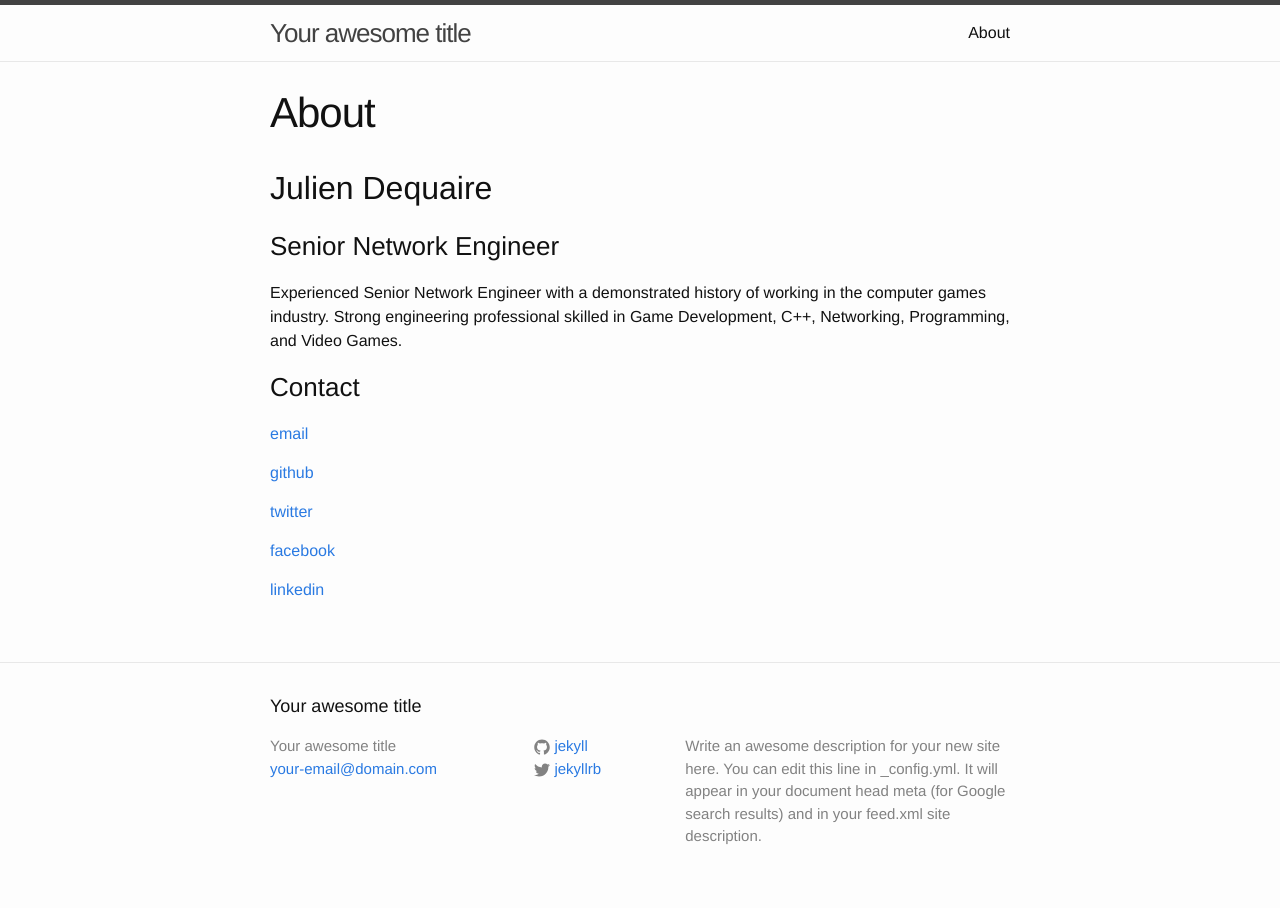
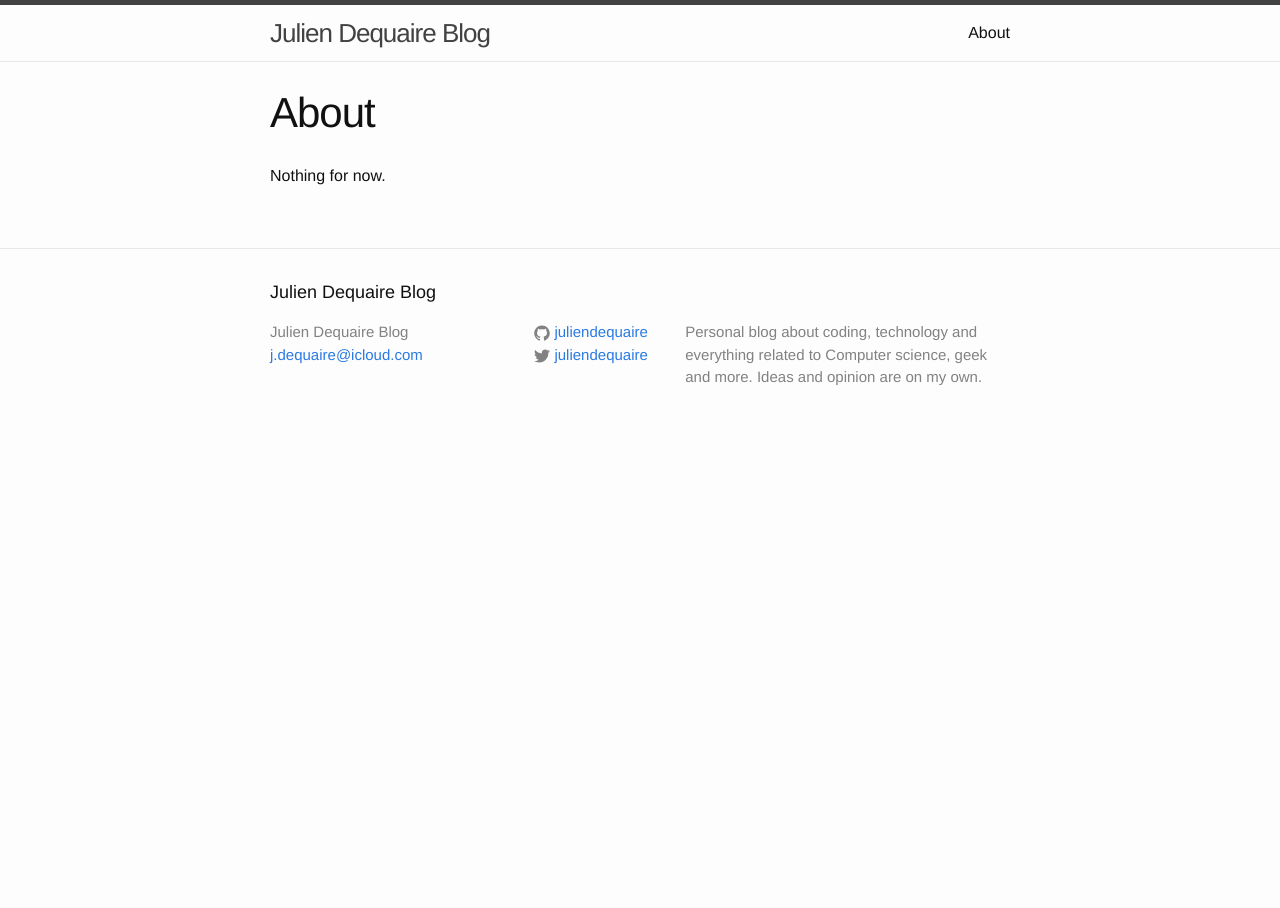
Before and after one commit to juliendequaire/juliendequaire.github.io, a Jekyll site: the page built from about.md, in a window 1280 px wide. Built offline with Jekyll 4.4.1, drawn with Linux system fonts in a browser that asks for light colours.

Commit message:
Update empty blog

```diff
--- a/_config.yml
+++ b/_config.yml
@@ -6,16 +6,16 @@
 # 'jekyll serve'. If you change this file, please restart the server process.
 
 # Site settings
-title: Your awesome title
-email: your-email@domain.com
+title: Julien Dequaire Blog
+email: j.dequaire@icloud.com
 description: > # this means to ignore newlines until "baseurl:"
-  Write an awesome description for your new site here. You can edit this
-  line in _config.yml. It will appear in your document head meta (for
-  Google search results) and in your feed.xml site description.
+        Personal blog about coding, technology and everything related to
+        Computer science, geek and more.
+        Ideas and opinion are on my own.
 baseurl: "" # the subpath of your site, e.g. /blog
-url: "http://yourdomain.com" # the base hostname & protocol for your site
-twitter_username: jekyllrb
-github_username:  jekyll
+url: "https://juliendequaire.github.io" # the base hostname & protocol for your site
+twitter_username: juliendequaire
+github_username:  juliendequaire
 
 # Build settings
 markdown: kramdown
--- a/about.md
+++ b/about.md
@@ -4,17 +4,4 @@ title: About
 permalink: /about/
 ---
 
-## Julien Dequaire
-### Senior Network Engineer
-Experienced Senior Network Engineer with a demonstrated history of working in the computer games industry. Strong engineering professional skilled in Game Development, C++, Networking, Programming, and Video Games.
-
-### Contact
-[email](mailto:julien.dequaire@gmail.com)
-
-[github](https://juliendequaire.github.io)
-
-[twitter](https://twitter.com/juliendequaire)
-
-[facebook](https://facebook.com/juliendequaire)
-
-[linkedin](https://www.linkedin.com/in/juliendequaire/)
+Nothing for now.
```
Also changed, not shown: _posts/2019-03-13-blog-structure.markdown (added, +8 -0 lines), _posts/2019-03-13-welcome-to-jekyll.markdown (deleted, +0 -25 lines), index.md (deleted, +0 -3 lines), 7 other files.
